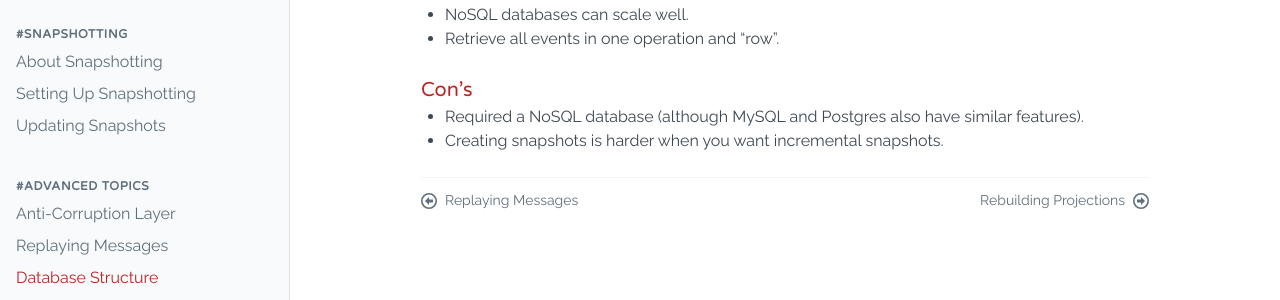
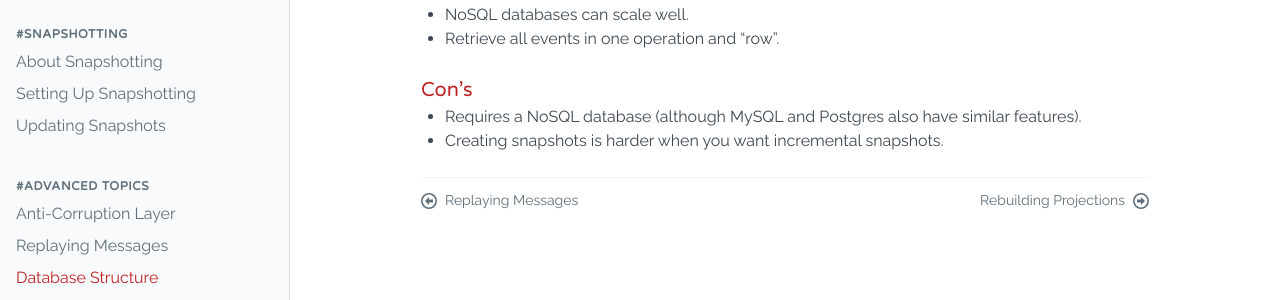
Before and after one commit to EventSaucePHP/EventSauce, a Jekyll site: the page built from docs/docs/advanced/database-structure.md, in a window 1280 px wide and 900 px high, scrolled down 1648 px. Shown: the part 250-550 px from the top of the window. Built offline with Jekyll 4.4.1, drawn with Linux system fonts in a browser that asks for light colours; comment, search, counter and statistics services are not loaded; some of the changed text lies outside the part shown.

Commit message:
Update Database Structure Docs

```diff
--- a/docs/docs/advanced/database-structure.md
+++ b/docs/docs/advanced/database-structure.md
@@ -86,5 +86,5 @@ atomically add new entries using a `$push` operation.
 
 ### Con's
 
-* Required a NoSQL database (although MySQL and Postgres also have similar features).
+* Requires a NoSQL database (although MySQL and Postgres also have similar features).
 * Creating snapshots is harder when you want incremental snapshots.
```
Also changed, not shown: other parts of docs/docs/advanced/database-structure.md (+1 -1 lines).
